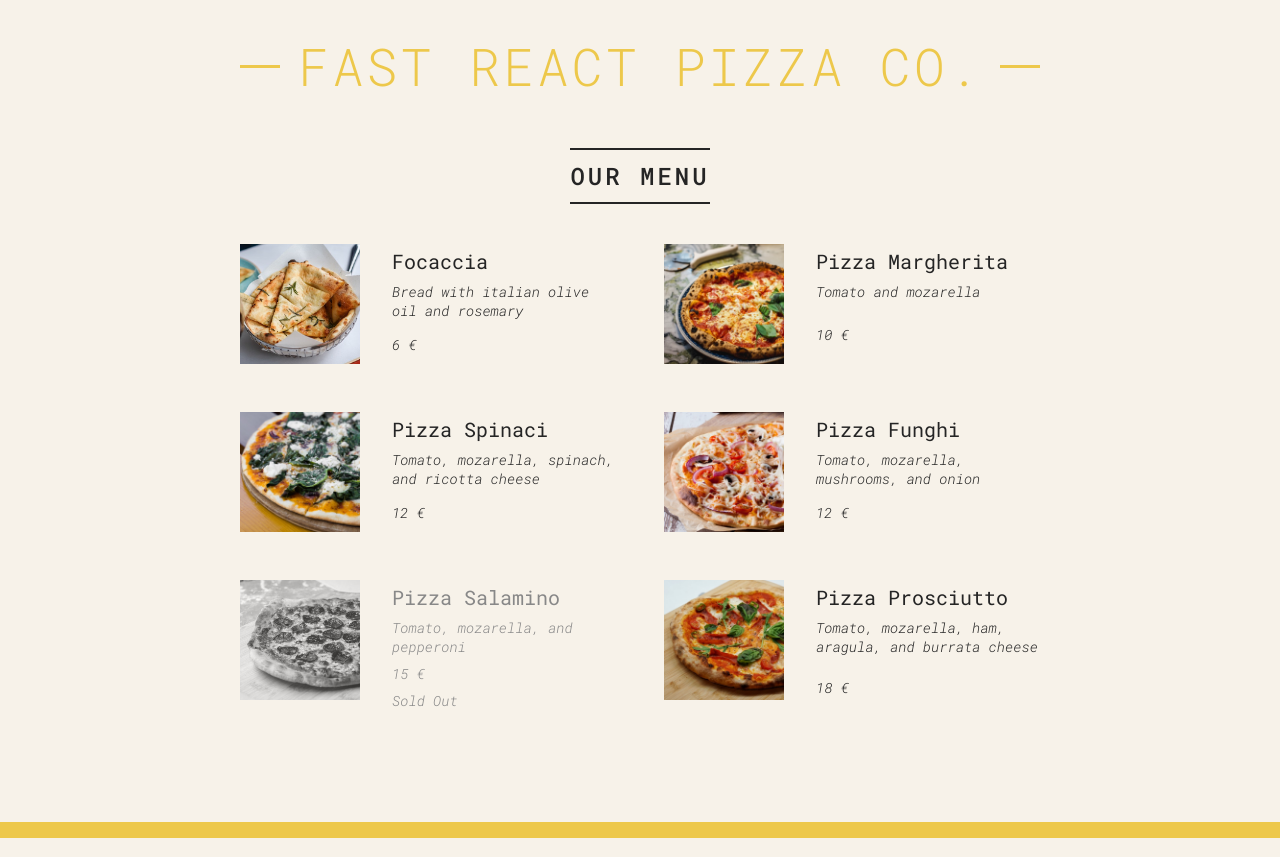
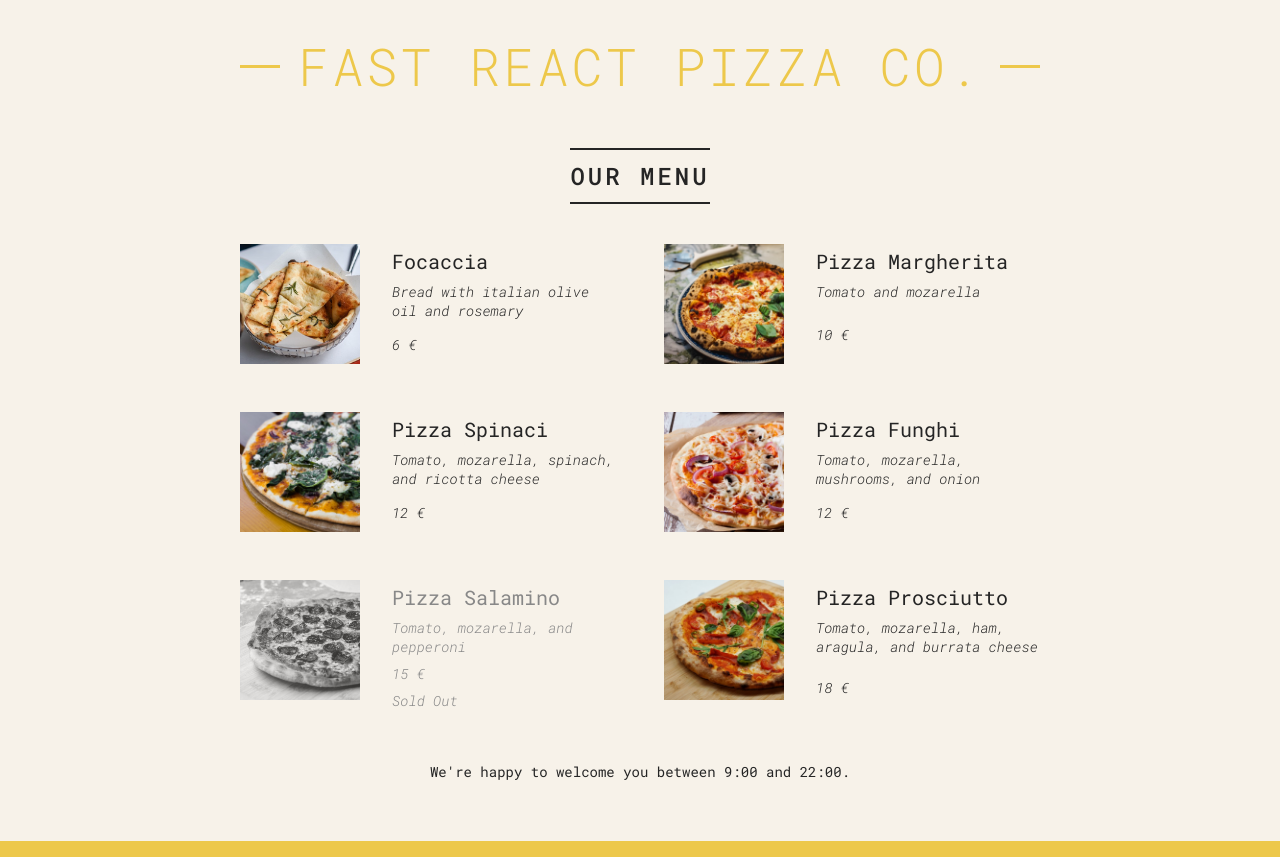
Before and after one commit to haryati75/react-jonas, a React (Create React App) app in the folder pizza-menu/: page / in a window 1280 px wide. Built offline with nearby package versions, Linux system fonts and the light colour scheme.

Commit message:
refactor Menu and Footer components for improved conditional rendering and structure

```diff
--- a/pizza-menu/src/App.js
+++ b/pizza-menu/src/App.js
@@ -69,17 +69,18 @@ function Header() {
 }
 
 function Menu() {
+  if (!hasPizza) {
+    return <h2>🧑‍🍳 We're still working on our menu. Please come back later.</h2>;
+  }
+
   return (
     <main className="menu">
       <h2>Our Menu</h2>
-      {!hasPizza && <p>No pizzas available</p>}
-      {hasPizza && (
-        <ul className="pizzas">
-          {pizzaData.map((pizza) => (
-            <Pizza key={pizza.name} {...pizza} />
-          ))}
-        </ul>
-      )}
+      <ul className="pizzas">
+        {pizzaData.map((pizza, index) => (
+          <Pizza key={index} pizza={pizza} />
+        ))}
+      </ul>
     </main>
   );
 }
@@ -93,19 +94,27 @@ function Footer() {
 
   return (
     <footer className="footer">
-      {isOpen && hasPizza && (
-        <div className="order">
-          <p>
-            We are open until {closeHour}:00. Come visit us or order online.
-          </p>
-          <button className="btn">Order</button>
-        </div>
+      {isOpen && hasPizza ? (
+        <Order closeHour={closeHour} />
+      ) : (
+        <p>
+          We're happy to welcome you between {openHour}:00 and {closeHour}:00.
+        </p>
       )}
     </footer>
   );
 }
 
-function Pizza({ name, ingredients, price, photoName, soldOut }) {
+function Order({ closeHour }) {
+  return (
+    <div className="order">
+      <p>We're open until {closeHour}:00. Come visit us or order online.😀</p>
+      <button className="btn">Order</button>
+    </div>
+  );
+}
+
+function Pizza({ pizza: { name, ingredients, price, photoName, soldOut } }) {
   return (
     <li className={`pizza ${soldOut ? 'sold-out' : ''}`}>
       <img src={photoName} alt={name} />
```
